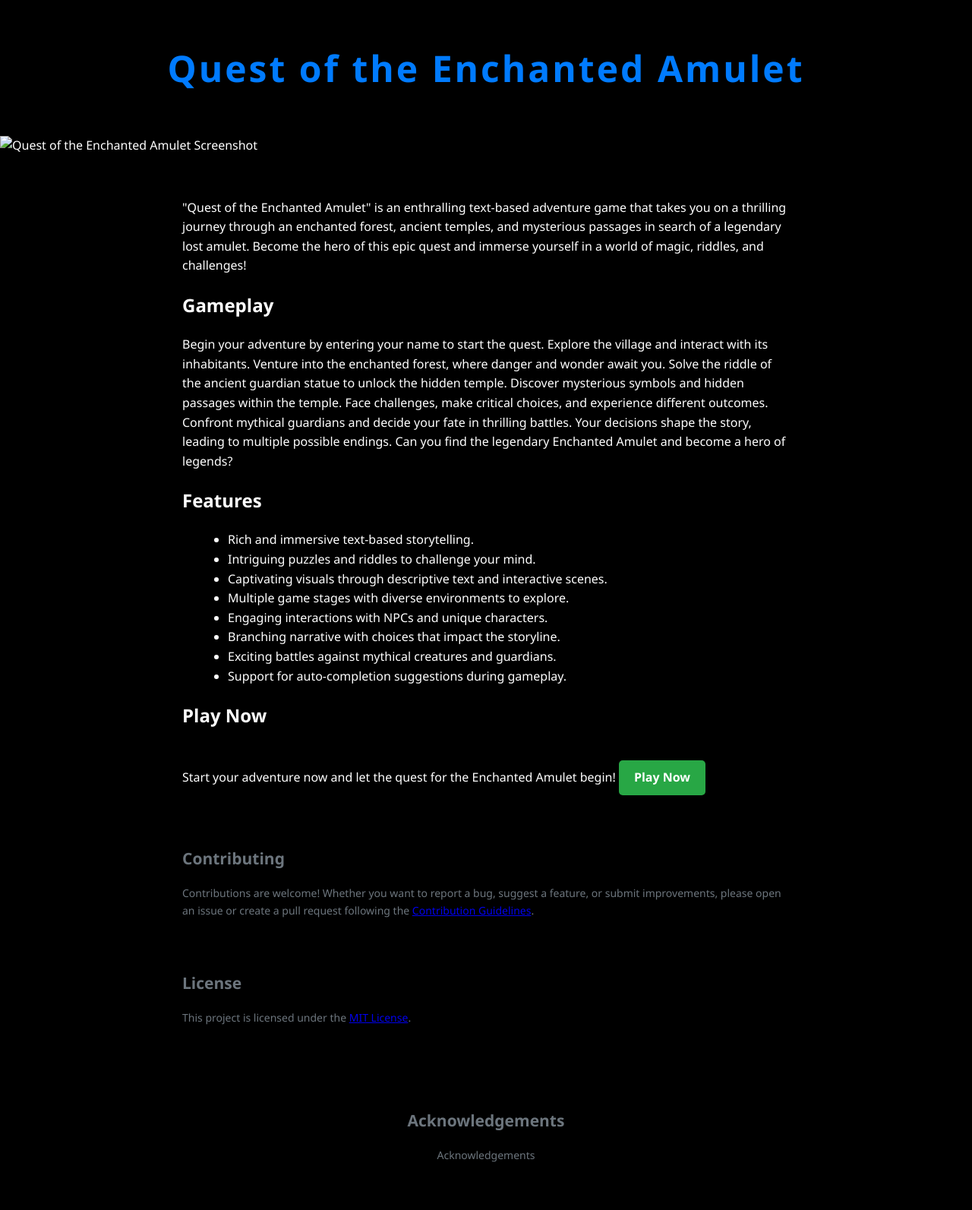
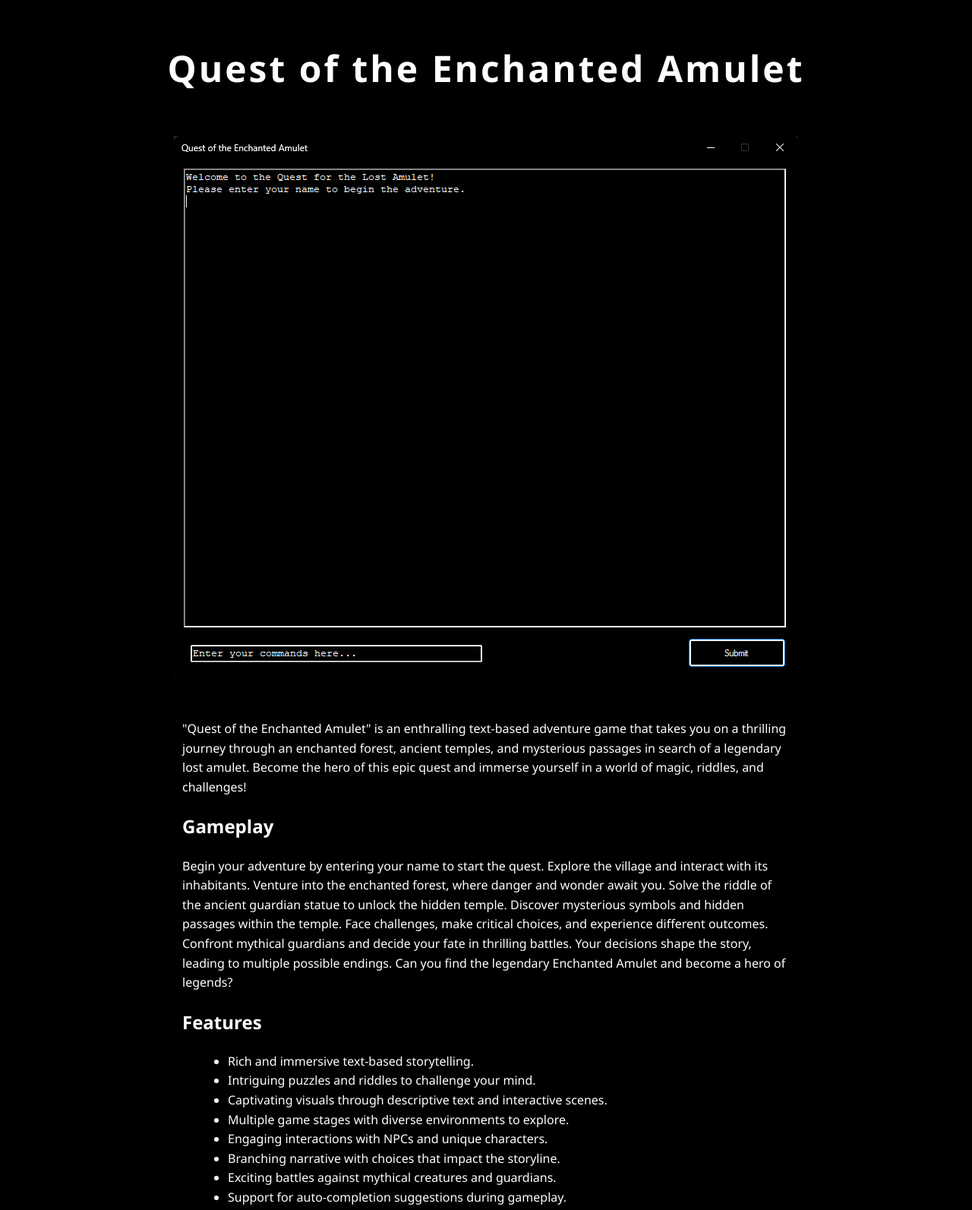
Before and after one commit to agastyahukoo/Text-Adventure-Game, a plain HTML site: page index.html in a window 1280 px wide. Shown: the top 1593 px of the page at 76% size. Before the commit the page ends 1562 px from the top, so only its background shows below. Drawn offline with Linux system fonts and the light colour scheme.

Commit message:
Update index.html

```diff
--- a/index.html
+++ b/index.html
@@ -28,7 +28,7 @@
 
         h1 {
             font-size: 48px;
-            color: #007bff;
+            color: #ffffff;
             margin-bottom: 10px;
             letter-spacing: 3px;
         }
@@ -60,8 +60,25 @@
             margin-top: 20px;
         }
 
+        .play-button {
+            display: inline-block;
+            background-color: #28a745;
+            color: #fff;
+            padding: 15px 30px;
+            text-decoration: none;
+            border-radius: 5px;
+            font-weight: bold;
+            margin-top: 20px;
+            transition: background-color 0.3s;
+            box-shadow: 0 3px 10px rgba(0, 0, 0, 0.3);
+        }
+
         .play-button:hover {
             background-color: #218838;
+        }
+
+        .play-button:active {
+            transform: translateY(2px);
         }
 
         .section {
@@ -105,7 +122,7 @@
     <div class="header">
         <h1>Quest of the Enchanted Amulet</h1>
     </div>
-    <img src="link-to-screenshot.png" alt="Quest of the Enchanted Amulet Screenshot">
+    <img src="Screenshot.png" alt="Quest of the Enchanted Amulet Screenshot">
 
     <div class="section">
         <p>
```
